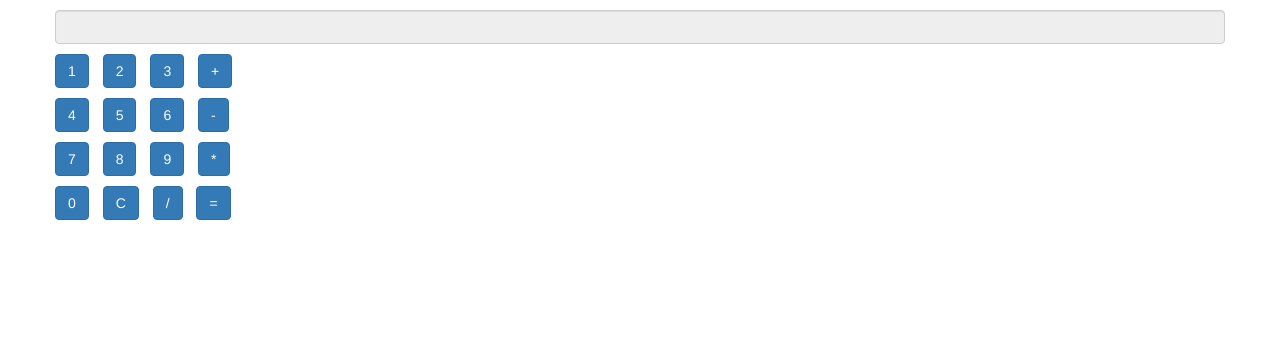
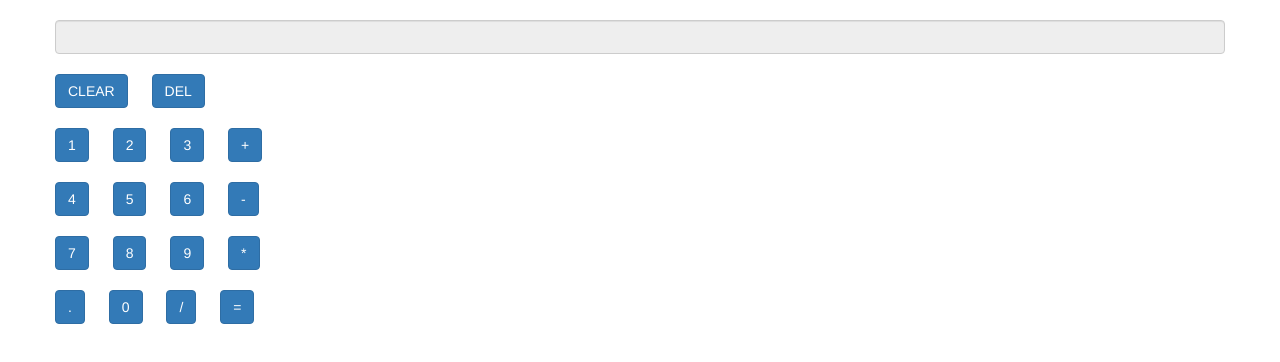
Before and after one commit to damodarnaik65/js_sample_works, a website: page js_calci/index.html in a window 1280 px wide. Drawn offline with nearby package versions, Linux system fonts and the light colour scheme.

Commit message:
added string

```diff
--- a/js_calci/index.html
+++ b/js_calci/index.html
@@ -2,6 +2,7 @@
 <html>
 
 <head>
+        <meta name="viewport" content="width=device-width, initial-scale=1">
     <title>Calculator</title>
     <link rel="stylesheet" type="text/css" href="style/style.css" media="all" />
 
@@ -16,46 +17,56 @@
     <div class="container">
 
         <div class="row">
-            <input name="result" id="display" class="col form-control" id="display" readonly="readonly" aria-describedby="sizing-addon1">
-        </div>
-        <div class="row">
-            <button   class="col btn btn-primary" onClick="handleInput(event)">1</button>
-            <button   class="col btn btn-primary" onClick="handleInput(event)">2</button>
-            <button   class="col  btn btn-primary" onClick="handleInput(event)">3</button>
-            <button   class="col  btn btn-primary" onClick="handleInput(event)">+</button>
+            <input name="result" id="display" class="col form-control" readonly="readonly" aria-describedby="sizing-addon1">
         </div>
 
         <div class="row">
-            <button   class="col  btn btn-primary" onClick="handleInput(event)">4</button>
-            <button   class="col  btn btn-primary" onClick="handleInput(event)">5</button>
-            <button   class="col  btn btn-primary" onClick="handleInput(event)">6</button>
-            <button   class="col  btn btn-primary" onClick="handleInput(event)">-</button>
+            <button class="col btn btn-primary" onClick="handleInput(event)">CLEAR</button>
+            <button class="col btn btn-primary" onclick="handleInput(event)">DEL</button>
+        </div>
+
+        <div class="row">
+            <button class="col btn btn-primary" onClick="handleInput(event)">1</button>
+            <button class="col btn btn-primary" onClick="handleInput(event)">2</button>
+            <button class="col  btn btn-primary" onClick="handleInput(event)">3</button>
+            <button class="col  btn btn-primary" onClick="handleInput(event)">+</button>
+        </div>
+
+        <div class="row">
+            <button class="col  btn btn-primary" onClick="handleInput(event)">4</button>
+            <button class="col  btn btn-primary" onClick="handleInput(event)">5</button>
+            <button class="col  btn btn-primary" onClick="handleInput(event)">6</button>
+            <button class="col  btn btn-primary" onClick="handleInput(event)">-</button>
         </div>
 
         <div class="row">
             <button class="col  btn btn-primary" onClick="handleInput(event)">7</button>
-            <button  class="col  btn btn-primary" onClick="handleInput(event)">8</button>
-            <button  class="col  btn btn-primary" onClick="handleInput(event)">9</button>
-            <button  class="col  btn btn-primary" onClick="handleInput(event)">*</button>
+            <button class="col  btn btn-primary" onClick="handleInput(event)">8</button>
+            <button class="col  btn btn-primary" onClick="handleInput(event)">9</button>
+            <button class="col  btn btn-primary" onClick="handleInput(event)">*</button>
         </div>
 
         <div class="row">
-            <button  class="col  btn btn-primary" onClick="handleInput(event)">0</button>
-            <button  class="col  btn btn-primary" onClick="handleInput(event)">C</button>
-            <button  class="col  btn btn-primary" onClick="handleInput(event)">/</button>
-            <button  class="col  btn btn-primary" onClick="handleInput(event)">=</button>
+            <button class="col  btn btn-primary" onClick="handleInput(event)">.</button>
+            <button class="col  btn btn-primary" onClick="handleInput(event)">0</button>
+            <button class="col  btn btn-primary" onClick="handleInput(event)">/</button>
+            <button class="col  btn btn-primary" onClick="handleInput(event)">=</button>
+
         </div>
 
 
     </div>
+
+
     <script type="text/javascript" src="script/script.js"></script>
+
     <!-- For production
     <script type="text/javascript" src="./node_modules/bootstrap/dist/js/bootstrap.min.js"></script>
 -->
     <!-- For Development -->
 
-    <script type="text/javascript" src="./node_modules/jquery/dist/jquery.js"/>
-    <script type="text/javascript" src="./node_modules/bootstrap/dist/js/bootstrap.js"/>
+    <script type="text/javascript" src="./node_modules/jquery/dist/jquery.js" />
+    <script type="text/javascript" src="./node_modules/bootstrap/dist/js/bootstrap.js" />
 
 </body>
 
--- a/js_calci/script/script.js
+++ b/js_calci/script/script.js
@@ -1,9 +1,12 @@
+
 var exprArry = [];
 
 function handleInput(event) {
     var x = event.target.innerText;
-    if ($.isNumeric(x)) {
+
+    if($.isNumeric(x)){
         var lastelement = exprArry.pop();
+
         if ($.isNumeric(lastelement)) {
             x = parseInt(lastelement) * 10 + parseInt(x);
         } else {
@@ -12,8 +15,11 @@ function handleInput(event) {
         exprArry.push(x);
 
     } else {
-        if (x == "C") {
+        if (x == "CLEAR") {
             exprArry = [];
+
+        }else if(x=="DEL"){
+            exprArry.pop(x);
 
         } else if (x == "=") {
             try {
--- a/js_calci/style/style.css
+++ b/js_calci/style/style.css
@@ -1,6 +1,6 @@
 .row{
-    margin-top: 10px;
+    margin-top: 20px;
 }
 .col{
-    margin-right: 10px;
+    margin-right: 20px;
 }
```
Also changed, not shown: JQUERY_EX/jqueryex.html (+1 -0 lines), js_calci/ReadMe.md, 1 other file.
